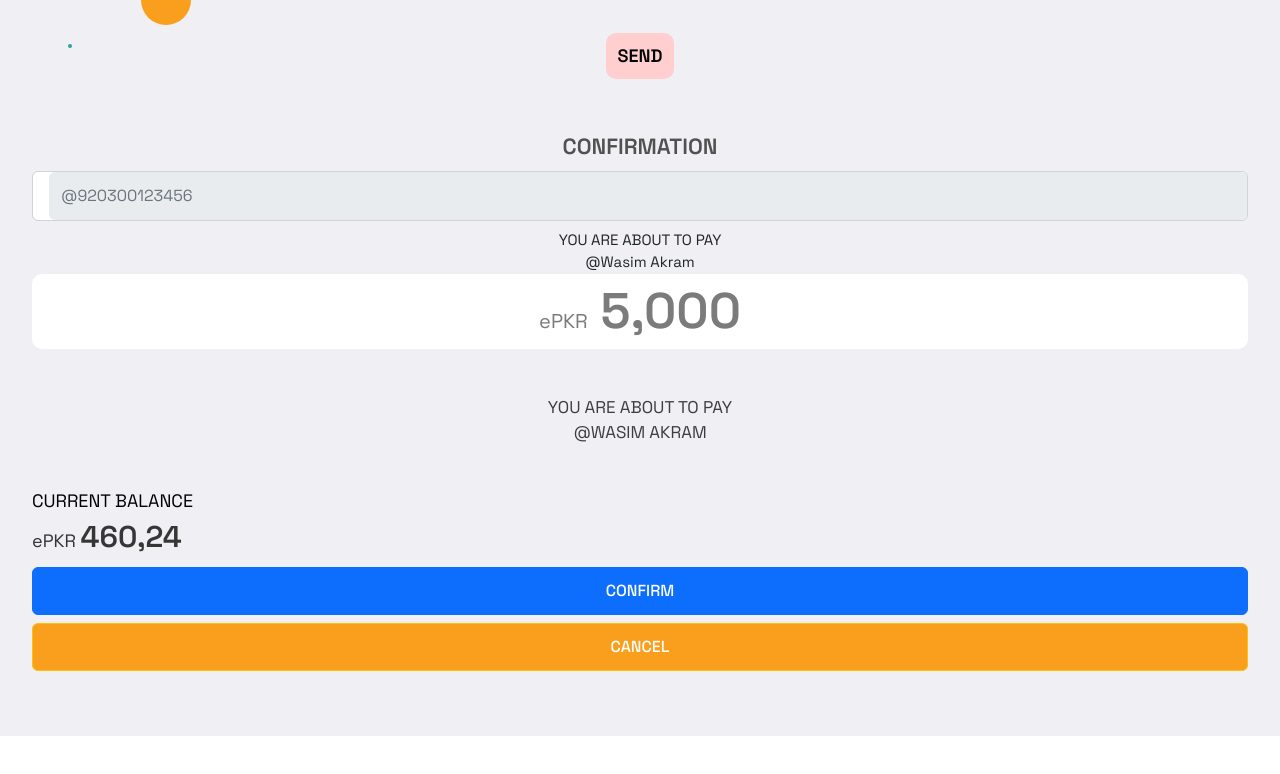
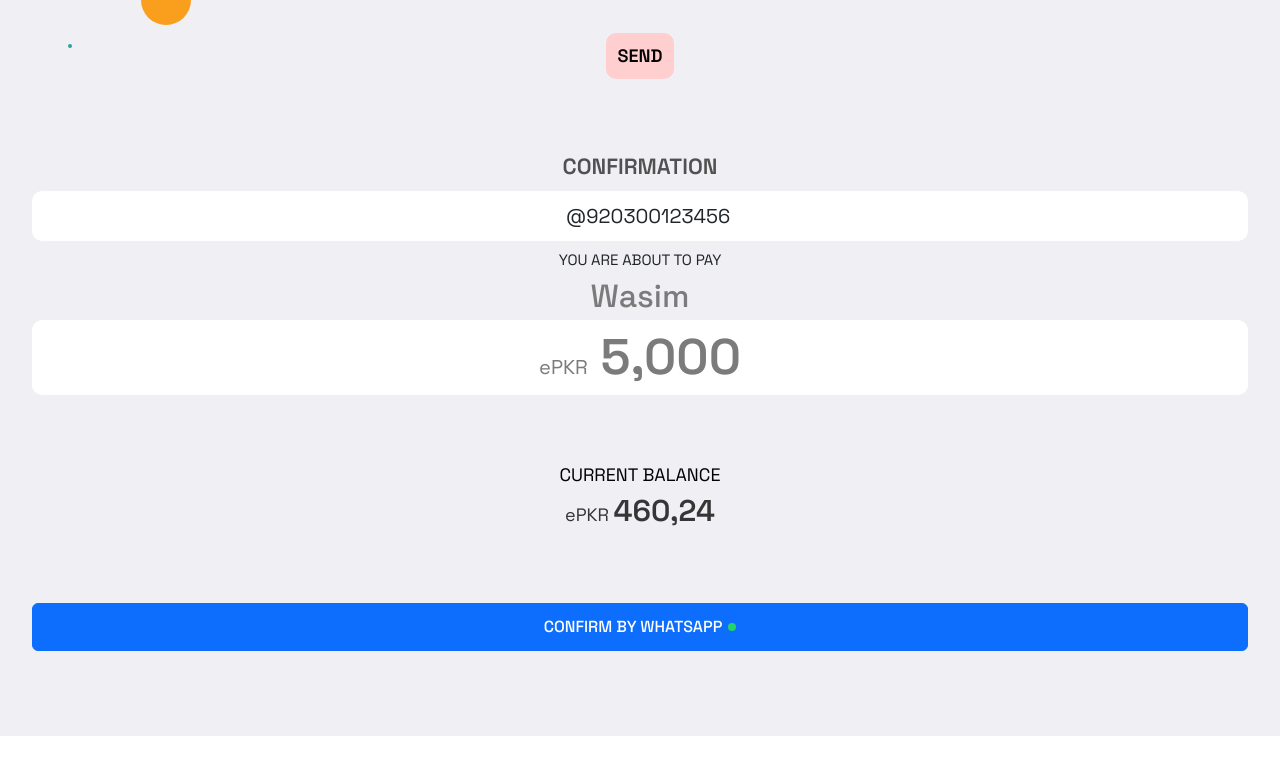
Before and after one commit to Designeryas/E-Wallet, a plain HTML site: page Send.html in a window 1280 px wide. Both pictures are taken after a click on the button "NEXT". Drawn offline with nearby package versions, Linux system fonts and the light colour scheme.

Commit message:
complete send page

```diff
--- a/Send.html
+++ b/Send.html
@@ -135,33 +135,33 @@
                     </div>
                     <div class="lables px-2">
                         <p class="subtitle mb-2">CONFIRMATION</p>
-                        <div class="form-group mb-2">
+                        <!-- <div class="form-group mb-2">
                             <div class="customInput d-flex align-items-center">
                                 <span><i class='bx bxl-whatsapp bx-sm nav__icon'></i></span>
                                 <input disabled type="number" class="form-control" id="phone" placeholder="@920300123456">
                             </div>
-                            <!-- <input type="number" class="form-control" id="phone" placeholder="0092"> -->
+                        </div> -->
+                        <div class="label mb-2 d-flex align-items-center justify-content-center">
+                            <span class="mx-2"><i class='bx bxl-whatsapp bx-sm nav__icon'></i></span>
+                            <span>@920300123456</span>
                         </div>
-                        <p class="mb-0 text-center w-100">YOU ARE ABOUT TO PAY<br>@Wasim Akram</p>
-                        <!-- <div class="label mb-2">
-                            @Wasim Akram
-                        </div> -->
+                        <p class="mb-0 text-center w-100">YOU ARE ABOUT TO PAY<br><span class="font-md">Wasim</span></p>
                         <div class="label font-lg pt-0 pb-0">
                             <span>ePKR</span> 5,000
                         </div>
                     </div>
                     <div class="info d-flex justify-content-between flex-column align-items-start px-2 mt-1">
-                        <p class="mb-0 text-center w-100">YOU ARE ABOUT TO PAY<br>@Wasim Akram</p>
-                        <div class="text-left">
-                            <p class="mb-0">CURRENT BALANCE</p>
-                            <p class="price mb-0"><span>ePKR </span>460,24</p>
+                        <!-- <p class="mb-0 text-center w-100">YOU ARE ABOUT TO PAY<br>@Wasim Akram</p> -->
+                        <div class="w-100">
+                            <p class="mb-0 text-center">CURRENT BALANCE</p>
+                            <p class="price mb-0 text-center"><span>ePKR </span>460,24</p>
                         </div>
                     </div>
                     <!-- <div class="p-0">
                     </div> -->
                     <div class="px-2 pb-2">
-                        <a href="Home.html" class="btn btn-primary mt-2 w-100 d-flex justify-content-center align-items-center">CONFIRM</a>
-                        <a href="Home.html" class="btn btn-warning mt-2 w-100 d-flex justify-content-center align-items-center">CANCEL</a>
+                        <a href="Home.html" class="btn btn-primary mt-2 w-100 d-flex justify-content-center align-items-center">CONFIRM BY WHATSAPP <span class="whatsapp"><i class='bx bxl-whatsapp bx-sm nav__icon'></i></span></a>
+                        <!-- <a href="Home.html" class="btn btn-warning mt-2 w-100 d-flex justify-content-center align-items-center">CANCEL</a> -->
                         <!-- <button type="submit" class="btn btn-primary mt-2 w-100">CONFIRM</button>
                         <button type="button" class="btn btn-warning mt-2 w-100">CANCEL</button> -->
                     </div>
--- a/css/custom.css
+++ b/css/custom.css
@@ -192,6 +192,11 @@ main.container-fluid>.row {
 .label.font-lg {
     font-weight: 700;
     font-size: 50px;
+    color: #7B7B7B;
+}
+.font-md {
+    font-weight: 500;
+    font-size: 32px;
     color: #7B7B7B;
 }
 
@@ -517,8 +522,17 @@ select.form-select {
     max-width: 50%;
     text-align: center;
 }
-#send form .bxl-whatsapp {
+.bxl-whatsapp {
     color: #25D366;
+}
+#send .btn span.whatsapp {
+    background-color: #25D366;
+    border-radius: 50%;
+    padding: 4px;
+    margin-left: 6px;
+}
+#send .btn span.whatsapp .bxl-whatsapp {
+    color: #fff;
 }
 #send .qrcode img {
 max-width: 38%;
```
